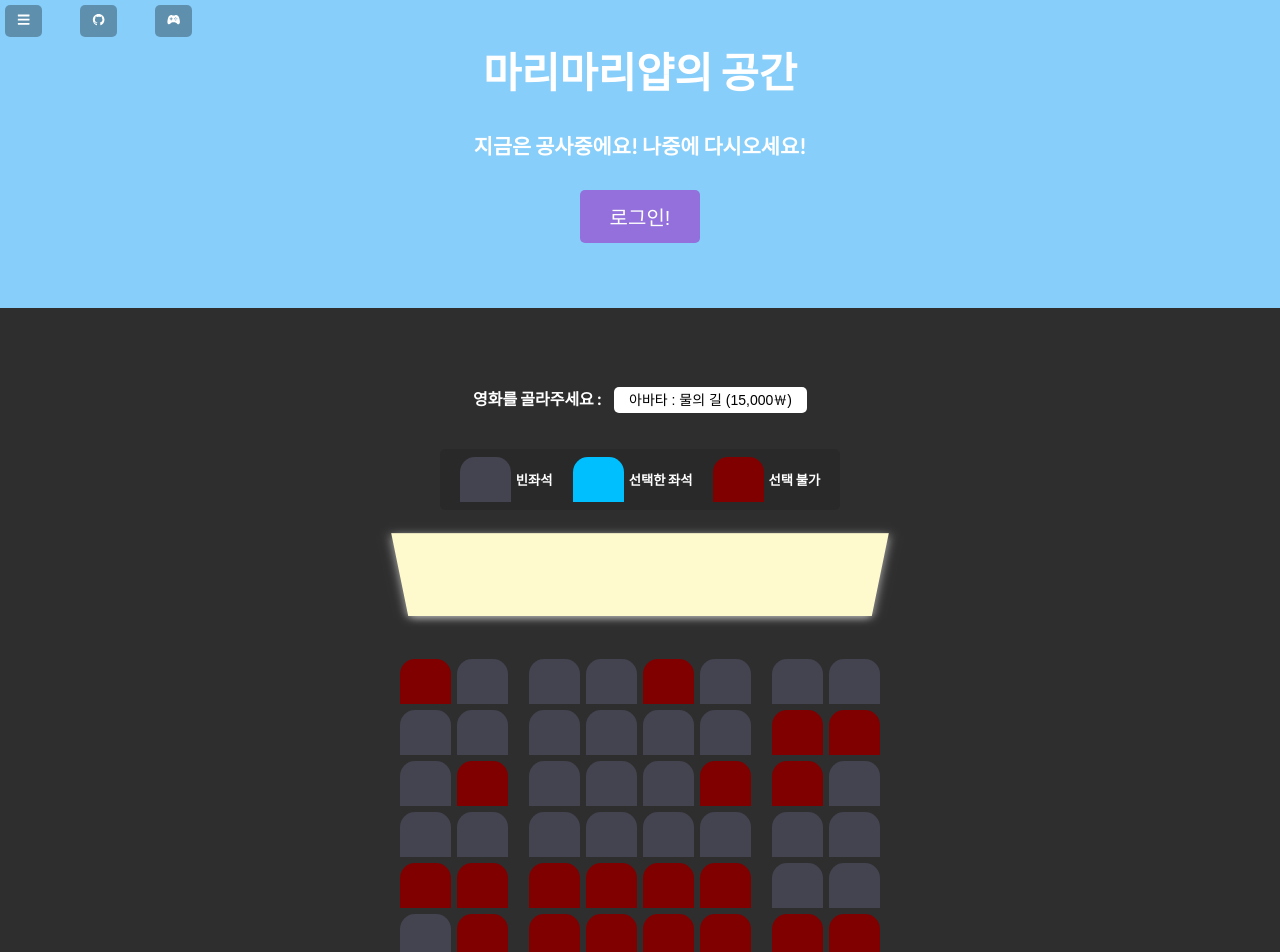
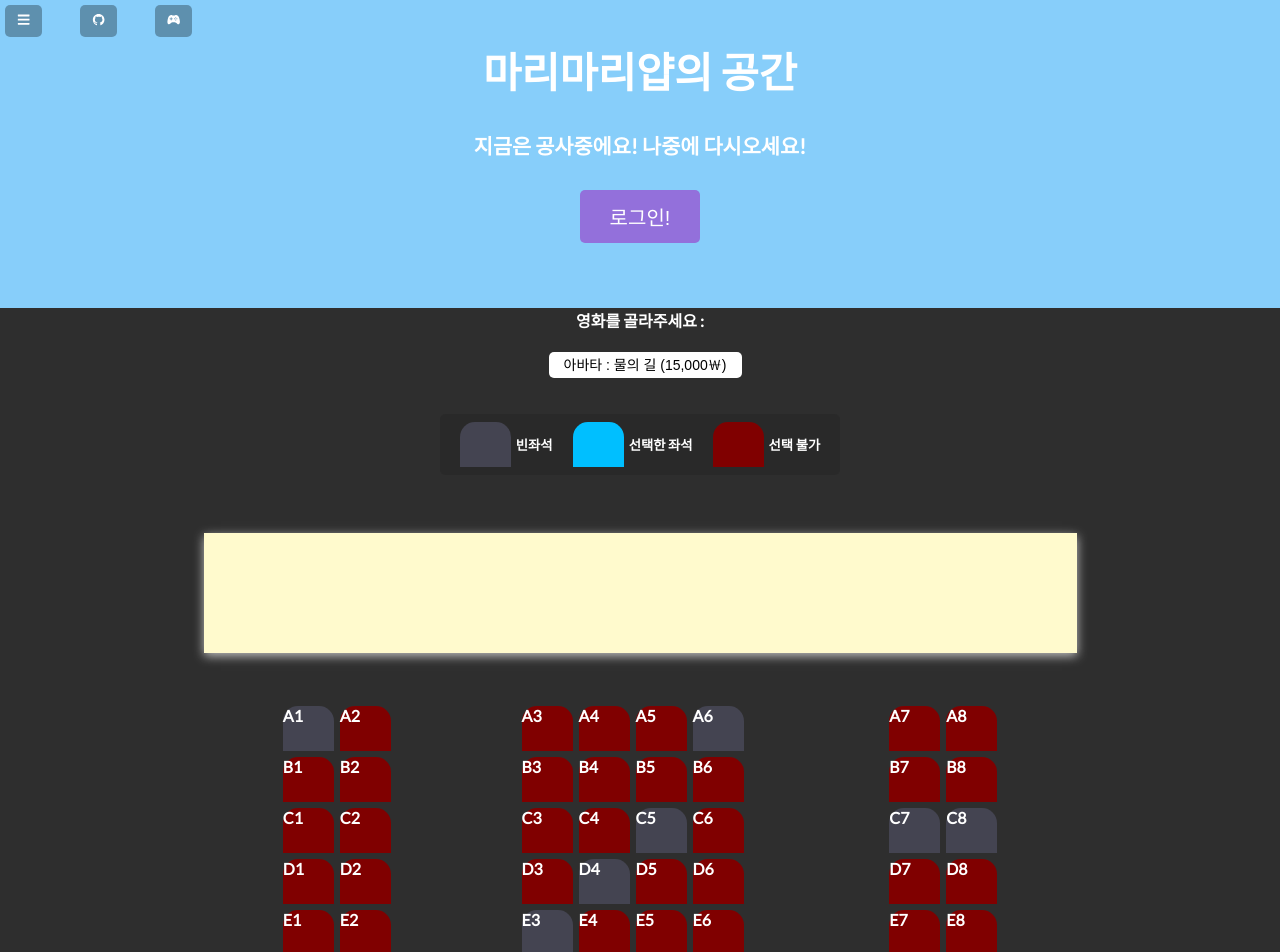
Before and after one commit to Marimariyap/React_Start, a React (Create React App) app: page /Movieseat in a window 1280 px wide. Shown: the top 952 px of the page. Built offline with nearby package versions, Linux system fonts and the light colour scheme.

Commit message:
5th React

```diff
--- a/src/component/Movieseat.js
+++ b/src/component/Movieseat.js
@@ -1,74 +1,218 @@
 import "./css/Movieseat.css";
+import React, { useState, useEffect } from "react";
 
-export default function Movieseat() {
-    // const container= document.querySelector('.container');
-    // const seats= document.querySelectorAll('.row .seat:not(.occupied)');
-    // const count= document.getElementById('count');
-    // const total= document.getElementById('total');
-    // const movie= document.getElementById('movies');
-    // console.log(container);
 
-    // populateUI();
 
-    // let ticket= +movie.value;
+// export default function Movieseat() {
+//     return (
 
-    // function setMovie(movieIndex, moviePrice){
-    //     localStorage.setItem('seleMovieIndex', movieIndex);
-    //     localStorage.setItem('seleMoviePrice', moviePrice);
+//         <div className="movies">
+//             <div className="movie">
+//                 <label>영화를 골라주세요 : </label>
+//                 <select id="movies">
+//                     <option value="15000">아바타 : 물의 길 (15,000￦) </option>
+//                     <option value="12000">올빼미 (12,000￦) </option>
+//                     <option value="9000">탄생 (9,000￦) </option>
+//                     <option value="8000">더 메뉴 (8,000￦) </option>
+//                 </select>
+//             </div>
+
+//             <ul className="showcase">
+//                 <li>
+//                 <div className="seat"></div>
+//                     <small>빈좌석</small>
+//                 </li>
+//                 <li>
+//                 <div className="seat selected"></div>
+//                     <small>선택한 좌석</small>
+//                 </li>
+//                 <li>
+//                 <div className="seat occupied"></div>
+//                     <small>선택 불가</small>
+//                 </li>
+//             </ul>
+
+//             <div className="containers">
+//                 <div className="screen"></div>
+
+//                 <div className="row">
+//                     <div className="seat occupied"></div>
+//                     <div className="seat"></div>
+//                     <div className="seat"></div>
+//                     <div className="seat"></div>
+//                     <div className="seat occupied"></div>
+//                     <div className="seat"></div>
+//                     <div className="seat"></div>
+//                     <div className="seat"></div>
+//                 </div>
+
+//                 <div className="row">
+//                     <div className="seat"></div>
+//                     <div className="seat"></div>
+//                     <div className="seat"></div>
+//                     <div className="seat"></div>
+//                     <div className="seat"></div>
+//                     <div className="seat"></div>
+//                     <div className="seat occupied"></div>
+//                     <div className="seat occupied"></div>
+//                 </div>
+
+//                 <div className="row">
+//                     <div className="seat"></div>
+//                     <div className="seat occupied"></div>
+//                     <div className="seat"></div>
+//                     <div className="seat"></div>
+//                     <div className="seat"></div>
+//                     <div className="seat occupied"></div>
+//                     <div className="seat occupied"></div>
+//                     <div className="seat"></div>
+//                 </div>
+
+//                 <div className="row">
+//                     <div className="seat"></div>
+//                     <div className="seat"></div>
+//                     <div className="seat"></div>
+//                     <div className="seat"></div>
+//                     <div className="seat"></div>
+//                     <div className="seat"></div>
+//                     <div className="seat"></div>
+//                     <div className="seat"></div>
+//                 </div>
+
+//                 <div className="row">
+//                     <div className="seat occupied"></div>
+//                     <div className="seat occupied"></div>
+//                     <div className="seat occupied"></div>
+//                     <div className="seat occupied"></div>
+//                     <div className="seat occupied"></div>
+//                     <div className="seat occupied"></div>
+//                     <div className="seat"></div>
+//                     <div className="seat"></div>
+//                 </div>
+
+//                 <div className="row">
+//                     <div className="seat"></div>
+//                     <div className="seat occupied"></div>
+//                     <div className="seat occupied"></div>
+//                     <div className="seat occupied"></div>
+//                     <div className="seat occupied"></div>
+//                     <div className="seat occupied"></div>
+//                     <div className="seat occupied"></div>
+//                     <div className="seat occupied"></div>
+//                 </div>
+//             </div>
+
+//             <p className="text">
+//                 <span id="count">0</span>개의 좌석을 선택 하셨습니다.<br/>
+//                 총<span id="total">0</span>￦ 입니다.
+//             </p>
+//         </div>
+//     )
 // }
 
-    // function updateSeleCount(){
-    //     const selectedSeats= document.querySelectorAll('.row .seat.selected');
-    //     const seatsIndex= [...selectedSeats].map(seat => [...seats].indexOf(seat));
-    //     localStorage.setItem('selectedSeats', JSON.stringify(seatsIndex));
+export default function MovieSeatPicker() {
+    const [selectedSeats, setSelectedSeats] = useState([]);
+    const [selectedMovieIndex, setSelectedMovieIndex] = useState(null);
+    const [selectedMoviePrice, setSelectedMoviePrice] = useState(null);
+    const [seats, setSeats] = useState([
+    [
+    { label: 'A1', occupied: false },
+    { label: 'A2', occupied: true },
+    { label: 'A3', occupied: true },
+    { label: 'A4', occupied: true },
+    { label: 'A5', occupied: true },
+    { label: 'A6', occupied: false },
+    { label: 'A7', occupied: true },
+    { label: 'A8', occupied: true }
+    ],
+    [
+    { label: 'B1', occupied: true },
+    { label: 'B2', occupied: true },
+    { label: 'B3', occupied: true },
+    { label: 'B4', occupied: true },
+    { label: 'B5', occupied: true },
+    { label: 'B6', occupied: true },
+    { label: 'B7', occupied: true },
+    { label: 'B8', occupied: true }
+    ],
+    [
+    { label: 'C1', occupied: true },
+    { label: 'C2', occupied: true },
+    { label: 'C3', occupied: true },
+    { label: 'C4', occupied: true },
+    { label: 'C5', occupied: false },
+    { label: 'C6', occupied: true },
+    { label: 'C7', occupied: false },
+    { label: 'C8', occupied: false }
+    ],
+    [
+    { label: 'D1', occupied: true },
+    { label: 'D2', occupied: true },
+    { label: 'D3', occupied: true },
+    { label: 'D4', occupied: false },
+    { label: 'D5', occupied: true },
+    { label: 'D6', occupied: true },
+    { label: 'D7', occupied: true },
+    { label: 'D8', occupied: true }
+    ],
+    [
+    { label: 'E1', occupied: true },
+    { label: 'E2', occupied: true },
+    { label: 'E3', occupied: false },
+    { label: 'E4', occupied: true },
+    { label: 'E5', occupied: true },
+    { label: 'E6', occupied: true },
+    { label: 'E7', occupied: true },
+    { label: 'E8', occupied: true }
+    ],
+    [
+    { label: 'F1', occupied: true },
+    { label: 'F2', occupied: false },
+    { label: 'F3', occupied: true },
+    { label: 'F4', occupied: true },
+    { label: 'F5', occupied: true },
+    { label: 'F6', occupied: true },
+    { label: 'F7', occupied: true },
+    { label: 'F8', occupied: true }
+    ],
 
-    //     const selectedSeatsCount= selectedSeats.length;
+    ]);
 
-    //     count.innerText= selectedSeatsCount;
-    //     total.innerText= selectedSeatsCount * ticket;
+    useEffect(() => {
+        // populate UI with data from local storage
+        const seats = JSON.parse(localStorage.getItem('selectedSeats'));
+        if (seats) {
+            setSelectedSeats(seats);
+        }
+        const movieIndex = localStorage.getItem('selectedMovieIndex');
 
-    //     setMovie(movie.selectedIndex, movie.value);
-    // }
+    }, []);
 
-    // function populateUI(){
-    //     const selectedSeats= JSON.parse(localStorage.getItem('selectedSeats'));
+    function handleSeatClick(seatIndex) {
+        let newSelectedSeats = [...selectedSeats];
+        if (newSelectedSeats.indexOf(seatIndex) > -1) {
+            newSelectedSeats = newSelectedSeats.filter(i => i !== seatIndex);
+        } else {
+            newSelectedSeats.push(seatIndex);
+        }
+        setSelectedSeats(newSelectedSeats);
+        localStorage.setItem('selectedSeats', JSON.stringify(newSelectedSeats));
+    }
 
-    //     if(selectedSeats !== null && selectedSeats.length > 0) {
-    //         seats.forEach((seat, index) => {
-    //             if(selectedSeats.indexOf(index) > -1){
-    //                 seat.classList.add('selected');
-    //             }
-    //         });
-    //     }
+    function handleMovieChange(event) {
+        const movieIndex = event.target.selectedIndex;
+        const moviePrice = event.target.value;
 
-    //     const seleMovieIndex= localStorage.getItem('selectedMovieIndex');
-
-    //     if(seleMovieIndex !== null){
-    //         movie.selectedIndex= seleMovieIndex;
-    //     }
-    // }
-
-
-    // movie.addEventListener('change', e => {
-    //     ticket= +e.target.value;
-    //     setMovie(e.target.selectedIndex, e.target.value);
-    //     updateSeleCount();
-    // });
-
-    // container.addEventListener('click', e => {
-    //     if(e.target.classList.contains('seat') && !e.target.classList.contains('occupied')){
-    //         e.target.classList.toggle('selected');
-    //         updateSeleCount();
-    //     }
-    // });
-
-    // updateSeleCount();
+        setSelectedMoviePrice(moviePrice);
+        localStorage.setItem('selectedMovieIndex', movieIndex);
+        localStorage.setItem('selectedMoviePrice', moviePrice);
+    }
 
     return (
-        <div className="movies">
+        <div className="movie-seat-picker">
+            <label>영화를 골라주세요 : </label>
                 <div className="movie">
-                <label>영화를 골라주세요 : </label>
-                <select id="movies">
+                    <select id="movies" onChange={handleMovieChange}>
                         <option value="15000">아바타 : 물의 길 (15,000￦) </option>
                         <option value="12000">올빼미 (12,000￦) </option>
                         <option value="9000">탄생 (9,000￦) </option>
@@ -76,95 +220,42 @@ export default function Movieseat() {
                     </select>
                 </div>
 
-            <ul className="showcase">
+                <ul class="showcase">
                     <li>
-                <div className="seat"></div>
+                    <div class="seat"></div>
                         <small>빈좌석</small>
                     </li>
                     <li>
-                <div className="seat selected"></div>
+                    <div class="seat selected"></div>
                         <small>선택한 좌석</small>
                     </li>
                     <li>
-                <div className="seat occupied"></div>
+                    <div class="seat occupied"></div>
                         <small>선택 불가</small>
                     </li>
                 </ul>
-
-            <div className="containers">
+            <div class="container">
                 <div className="screen"></div>
-
-                <div className="row">
-                    <div className="seat occupied"></div>
-                    <div className="seat"></div>
-                    <div className="seat"></div>
-                    <div className="seat"></div>
-                    <div className="seat occupied"></div>
-                    <div className="seat"></div>
-                    <div className="seat"></div>
-                    <div className="seat"></div>
+                <div className="seats">
+                    {seats.map((row, rowIndex) => (
+                        <div className="row" key={rowIndex}>
+                            {row.map((seat, seatIndex) => (
+                                <div
+                                    className={`seat ${seat.occupied ? 'occupied' :selectedSeats.indexOf(seatIndex) > -1 ? 'selected' : ''}`}
+                                    key={seatIndex}
+                                    onClick={() => handleSeatClick(seatIndex)}
+                                    >
+                                    {seat.label}
                                 </div>
-
-                <div className="row">
-                    <div className="seat"></div>
-                    <div className="seat"></div>
-                    <div className="seat"></div>
-                    <div className="seat"></div>
-                    <div className="seat"></div>
-                    <div className="seat"></div>
-                    <div className="seat occupied"></div>
-                    <div className="seat occupied"></div>
+                                    ))}
                         </div>
-
-                <div className="row">
-                    <div className="seat"></div>
-                    <div className="seat occupied"></div>
-                    <div className="seat"></div>
-                    <div className="seat"></div>
-                    <div className="seat"></div>
-                    <div className="seat occupied"></div>
-                    <div className="seat occupied"></div>
-                    <div className="seat"></div>
-                </div>
-
-                <div className="row">
-                    <div className="seat"></div>
-                    <div className="seat"></div>
-                    <div className="seat"></div>
-                    <div className="seat"></div>
-                    <div className="seat"></div>
-                    <div className="seat"></div>
-                    <div className="seat"></div>
-                    <div className="seat"></div>
-                </div>
-
-                <div className="row">
-                    <div className="seat occupied"></div>
-                    <div className="seat occupied"></div>
-                    <div className="seat occupied"></div>
-                    <div className="seat occupied"></div>
-                    <div className="seat occupied"></div>
-                    <div className="seat occupied"></div>
-                    <div className="seat"></div>
-                    <div className="seat"></div>
-                </div>
-
-                <div className="row">
-                    <div className="seat"></div>
-                    <div className="seat occupied"></div>
-                    <div className="seat occupied"></div>
-                    <div className="seat occupied"></div>
-                    <div className="seat occupied"></div>
-                    <div className="seat occupied"></div>
-                    <div className="seat occupied"></div>
-                    <div className="seat occupied"></div>
+                                    ))}
                 </div>
             </div>
-
             <p className="text">
-                <span id="count">0</span>개의 좌석을 선택 하셨습니다.<br/>
-                총<span id="total">0</span>￦ 입니다.
+                <span id="count">{selectedSeats.length-1}</span>개의 좌석을 선택 하셨습니다.<br/>
+                총 <span id="total">{(selectedSeats.length-1) * selectedMoviePrice}</span>원 입니다.
             </p>
         </div>
-    )
+    );
 }
--- a/src/component/Profile.js
+++ b/src/component/Profile.js
@@ -3,7 +3,7 @@ import "./css/Profile.css";
 export default function Profile() {
     return(
         <div className="container">
-            <div className="big_Box">
+            <div className="big_Box" style={{ backgroundImage: `url("img/Main/KakaoTalk_20230126_163408497.jpg")`}}>
                 <div className="pro_Box">
                     <div className="profile">
                         <h1>나의 프로필</h1>
--- a/src/component/css/Movieseat.css
+++ b/src/component/css/Movieseat.css
@@ -1,6 +1,6 @@
 @import url('https://fonts.googleapis.com/css?family=Lato&display=swap');
 
-.movies {
+.movie-seat-picker {
     background-color: #2E2E2E;
     color: #fff;
     display: flex;
@@ -55,13 +55,16 @@
   }
 
   .seat:nth-of-type(2) {
-    margin-right: 18px;
+    margin-right: auto;
   }
 
   .seat:nth-last-of-type(2) {
     margin-left: 18px;
   }
 
+  .seat:nth-of-type(6) {
+    margin-right: auto;
+  }
 
   .seat:nth-of-type(8) {
     margin-right: auto;
@@ -104,11 +107,10 @@
 
   .screen {
     background-color: #FFFACD;
-    height: 100px;
-    width: 100%;
+    height: 120px;
+    width: 90%;
     margin: auto;
-    margin-bottom: 30px;
-    transform: rotateX(-45deg);
+    margin-bottom: 50px;
     box-shadow: 0 3px 10px rgba(255, 255, 255, 0.7);
   }
 
```
Also changed, not shown: src/component/css/Profile.css (+9 -9 lines). Lines whose indentation alone changed are shown as unchanged.
